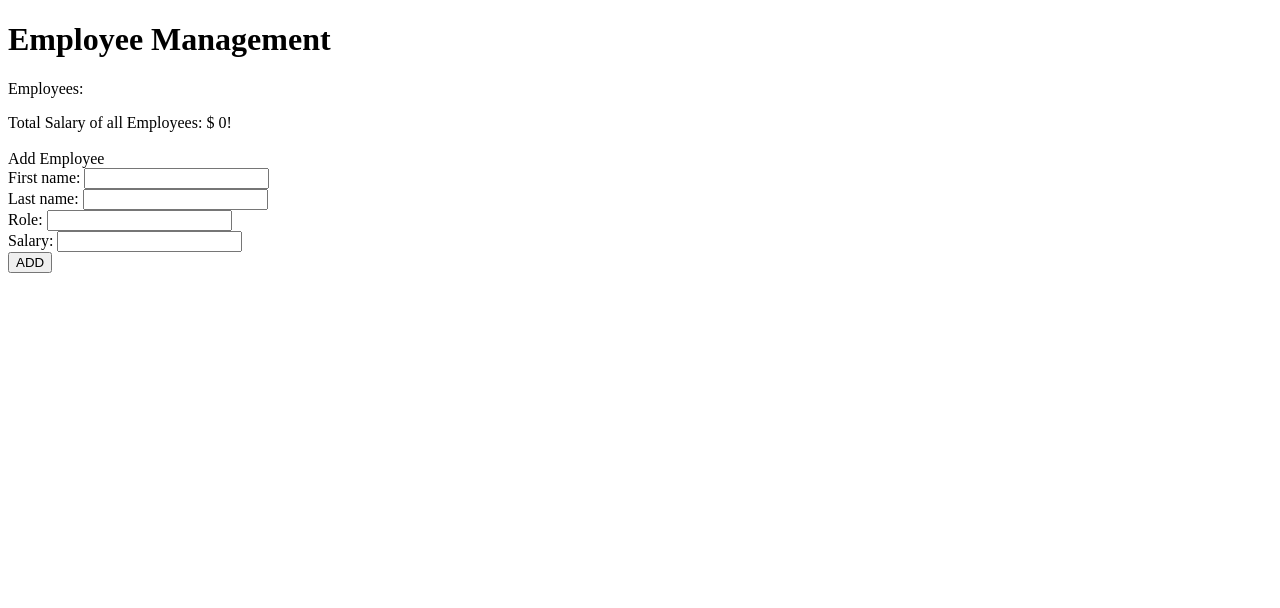
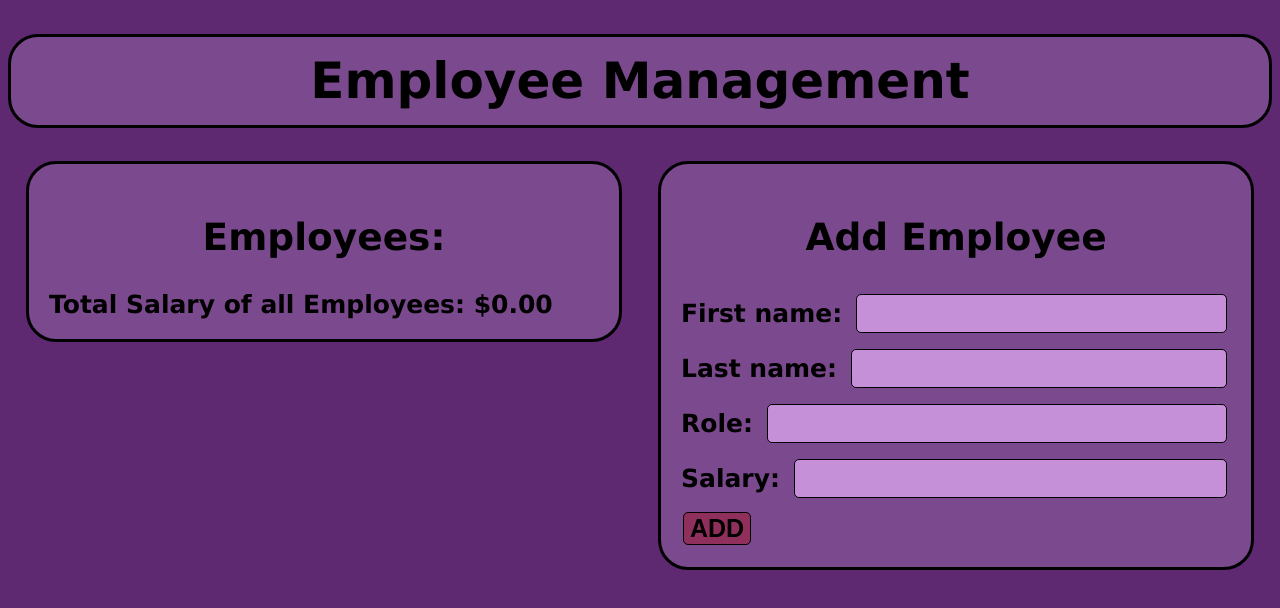
Before and after one commit to MarkusB141/EmployeeManagement, a plain HTML site: page index.html in a window 1280 px wide. Drawn offline with Linux system fonts and the light colour scheme.

Commit message:
Design hinzugefügt

```diff
--- a/EmployeeView.js
+++ b/EmployeeView.js
@@ -72,13 +72,13 @@ export class EmployeeView{
             li.textContent = "ID: " + emp.id + " " +emp.firstname + " " + emp.lastname + " "; //Text einfügen
             // Edit-Button
             const editBtn = document.createElement("button"); // edit Button erstellen
-            editBtn.textContent = "edit"; //Text einfügen
+            editBtn.textContent = "Edit"; //Text einfügen
             editBtn.onclick = () => { // onclick Attribut zuweisen
                 this.displayEmployee(emp, i);
             };
             // Remove-Button
             const removeBtn = document.createElement("button"); // remove Button erstellen
-            removeBtn.textContent = "remove"; // Text einfügen
+            removeBtn.textContent = "Remove"; // Text einfügen
             removeBtn.onclick = () => { // onclick Attribut zuweisen
                 this.employeeModel.removeEmployee(i);
                 this.updateList();
@@ -90,6 +90,6 @@ export class EmployeeView{
         }
         // Anzeige für Total Salary aktualisieren
         const totalSal = this.employeeModel.getTotalSal();
-        this.totalSalOutput.textContent = (`Total Salary of all Employees: $ ${totalSal}!`);
+        this.totalSalOutput.textContent = (`Total Salary of all Employees: $${totalSal.toFixed(2)}`);
     }
 }
--- a/index.html
+++ b/index.html
@@ -6,30 +6,37 @@
     <script type="module" src="main.js" defer></script>
     <!-- type="module" ermöglicht es mit import/export zu arbeiten (defer normal wegen module nicht nötig)-->
     <!-- https://www.w3schools.com/js/js_modules.asp -->
+    <link rel="stylesheet" href="style.css">
     <title>Employee Management</title>
 </head>
 <body>
     <h1>Employee Management</h1>
-
-    <label for="employeeDiv">Employees:</label>
+    <div class="container">
         <div id="employeeDiv">
+            <h2>Employees:</h2>
             <ul id="employeeUl"></ul>
             <span id="totalSalOutput"></span>
         </div>
-    <br>
-
-    <label for="addDiv">Add Employee</label>
         <div id="addDiv">
+            <h2>Add Employee</h2>
+            <div>
                 <label for="firstnameInput">First name: </label>
-        <input type="text" id="firstnameInput"><br>
+                <input type="text" id="firstnameInput">
+            </div>
+            <div>
                 <label for="lastnameInput">Last name: </label>
-        <input type="text" id="lastnameInput"><br>
+                <input type="text" id="lastnameInput">
+            </div>
+            <div>
                 <label for="roleInput">Role: </label>
-        <input type="text" id="roleInput"><br>
+                <input type="text" id="roleInput">
+            </div>
+            <div>
                 <label for="salaryInput">Salary: </label>
-        <input type="number" id="salaryInput"><br>
+                <input type="number" id="salaryInput">
+            </div>
             <button id="addButton">ADD</button>
         </div>
-
+    </div>
 </body>
 </html>
--- /dev/null
+++ b/style.css
@@ -0,0 +1,70 @@
+body{
+    font-size: 25px;
+    background-color: rgb(94, 41, 113);
+    font-family:'Lucida Sans', 'Lucida Sans Regular', 'Lucida Grande', 'Lucida Sans Unicode', Geneva, Verdana, sans-serif;
+    font-weight: bold;
+}
+input{
+    margin: 4px;
+    background-color: rgb(197, 144, 216);
+    border: 1.5px solid black;
+    border-radius: 5px;
+    font-size: 25px;
+    padding: 4px;
+}
+li{
+    margin: 4px;
+}
+h1{
+    text-align: center;
+    border: 3px solid black;
+    border-radius: 30px;
+    background-color: rgb(123, 73, 141);
+    padding: 15px;
+}
+h2{
+    text-align: center;
+}
+button{
+    margin: 2px;
+    background-color: rgb(142, 47, 92);
+    border: 1.5px solid black;
+    border-radius: 5px;
+    font-weight: bold;
+    font-size: 25px;
+}
+.container{
+    display: flex;
+    justify-content: space-around;
+    align-items: flex-start;
+}
+.container > div{
+    background-color: rgb(123, 73, 141);
+    border: 3px solid black;
+    border-radius: 30px;
+    padding: 20px;
+    width: 550px;
+}
+#addDiv > div{
+    display: flex;
+    align-items: center;
+    margin-bottom: 8px;
+    gap: 10px;
+}
+#addDiv label{
+    white-space: nowrap;
+}
+#addDiv input{
+    flex: 1;
+}
+/* Bei kleineren Bildschirmen: */
+@media (max-width: 1220px){
+    .container {
+        flex-direction: column;
+        align-items: center;
+        gap: 20px
+    }
+    .container > div {
+        width: 90%;
+    }
+}
```
Lines whose indentation alone changed are shown as unchanged.
